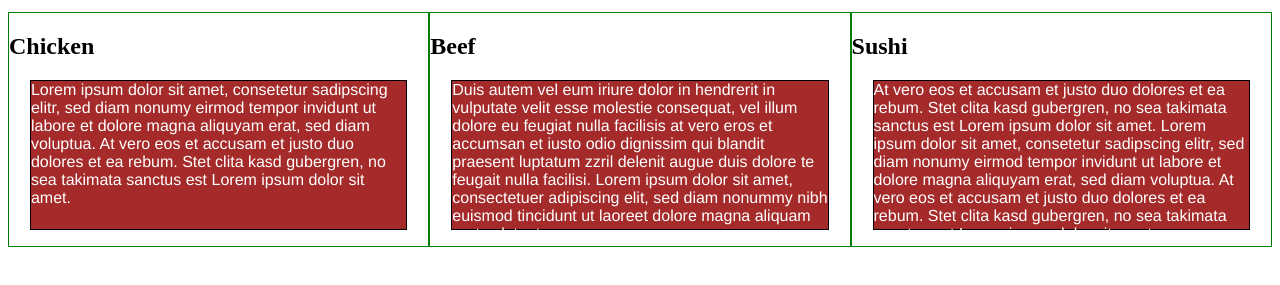
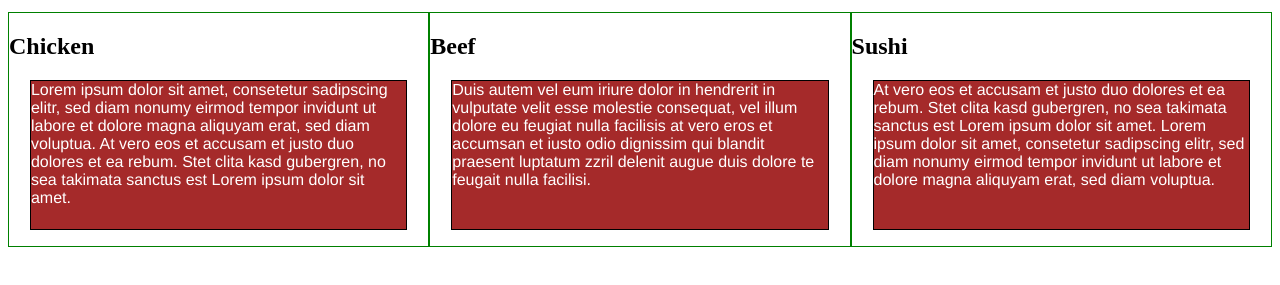
Before and after one commit to alina1911/Assignment-1, a plain HTML site: page module2-solution/index.html in a window 1280 px wide. Shown: the part 61-346 px from the top of the page. Drawn offline with Linux system fonts and the light colour scheme.

Commit message:
Small addition

```diff
--- a/module2-solution/index.html
+++ b/module2-solution/index.html
@@ -24,6 +24,7 @@ p {
   font-family: Helvetica;
   color: white;
 }
+
 
 /* Simple Responsive Framework. */
 .row {
@@ -75,6 +76,7 @@ p {
 }
 
 /********** Medium devices only **********/
+
 @media (min-width: 768px) and (max-width: 991px) {
   .col-md-1, .col-md-2, .col-md-3, .col-md-4, .col-md-5, .col-md-6, .col-md-7, .col-md-8, .col-md-9, .col-md-10, .col-md-11, .col-md-12 {
     float: left;
@@ -115,6 +117,12 @@ p {
   }
   .col-md-12 {
     width: 100%;
+  }
+}
+@media (min-width: 768px) and (max-width: 991px) {
+  #p2 {
+    width: 90%;
+  height: 150px;
   }
 }
 
@@ -169,9 +177,9 @@ p {
 <h1>Our Menu</h1>
 
 <div class="row">
-  <div class="col-lg-4 col-md-6 col-sm-12"><h2>Chicken</h2><p>Lorem ipsum dolor sit amet, consetetur sadipscing elitr,  sed diam nonumy eirmod tempor invidunt ut labore et dolore magna aliquyam erat, sed diam voluptua. At vero eos et accusam et justo duo dolores et ea rebum. Stet clita kasd gubergren, no sea takimata sanctus est Lorem ipsum dolor sit amet. </p></div>
-  <div class="col-lg-4 col-md-6 col-sm-12"><h2>Beef</h2><p>Duis autem vel eum iriure dolor in hendrerit in vulputate velit esse molestie consequat, vel illum dolore eu feugiat nulla facilisis at vero eros et accumsan et iusto odio dignissim qui blandit praesent luptatum zzril delenit augue duis dolore te feugait nulla facilisi. Lorem ipsum dolor sit amet, consectetuer adipiscing elit, sed diam nonummy nibh euismod tincidunt ut laoreet dolore magna aliquam erat volutpat.</p></div>
-  <div class="col-lg-4 col-md-6 col-sm-12"><h2>Sushi</h2><p>At vero eos et accusam et justo duo dolores et ea rebum. Stet clita kasd gubergren, no sea takimata sanctus est Lorem ipsum dolor sit amet. Lorem ipsum dolor sit amet, consetetur sadipscing elitr,  sed diam nonumy eirmod tempor invidunt ut labore et dolore magna aliquyam erat, sed diam voluptua. At vero eos et accusam et justo duo dolores et ea rebum. Stet clita kasd gubergren, no sea takimata sanctus est Lorem ipsum dolor sit amet.</p></div>
+  <div class="col-lg-4 col-md-6 col-sm-12"><h2>Chicken</h2><p id="p1">Lorem ipsum dolor sit amet, consetetur sadipscing elitr,  sed diam nonumy eirmod tempor invidunt ut labore et dolore magna aliquyam erat, sed diam voluptua. At vero eos et accusam et justo duo dolores et ea rebum. Stet clita kasd gubergren, no sea takimata sanctus est Lorem ipsum dolor sit amet. </p></div>
+  <div class="col-lg-4 col-md-6 col-sm-12"><h2>Beef</h2><p id="p2">Duis autem vel eum iriure dolor in hendrerit in vulputate velit esse molestie consequat, vel illum dolore eu feugiat nulla facilisis at vero eros et accumsan et iusto odio dignissim qui blandit praesent luptatum zzril delenit augue duis dolore te feugait nulla facilisi.</p></div>
+  <div class="col-lg-4 col-md-6 col-sm-12"><h2>Sushi</h2><p id="p2">At vero eos et accusam et justo duo dolores et ea rebum. Stet clita kasd gubergren, no sea takimata sanctus est Lorem ipsum dolor sit amet. Lorem ipsum dolor sit amet, consetetur sadipscing elitr,  sed diam nonumy eirmod tempor invidunt ut labore et dolore magna aliquyam erat, sed diam voluptua.</p></div>
 </div>
 
 </body>
```
